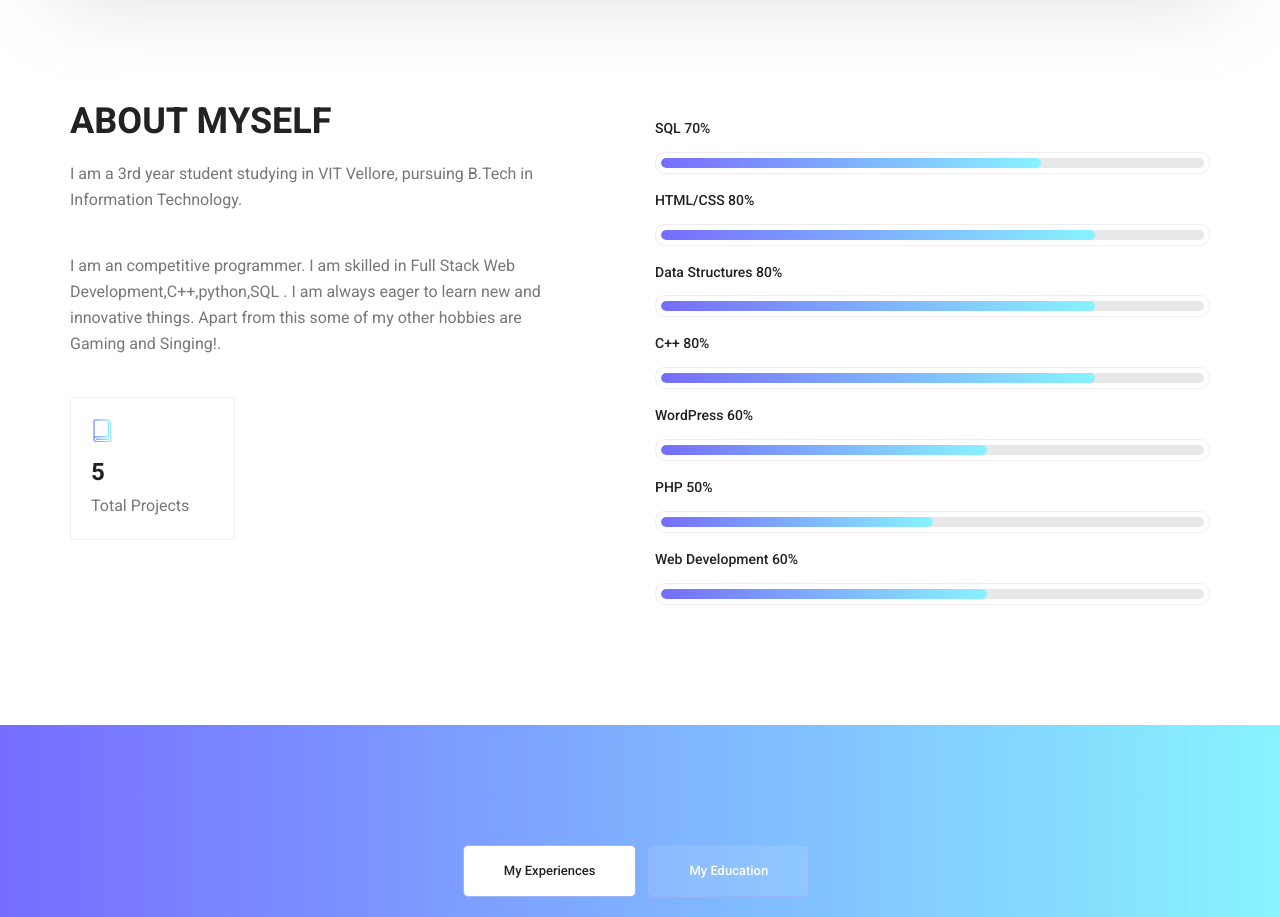
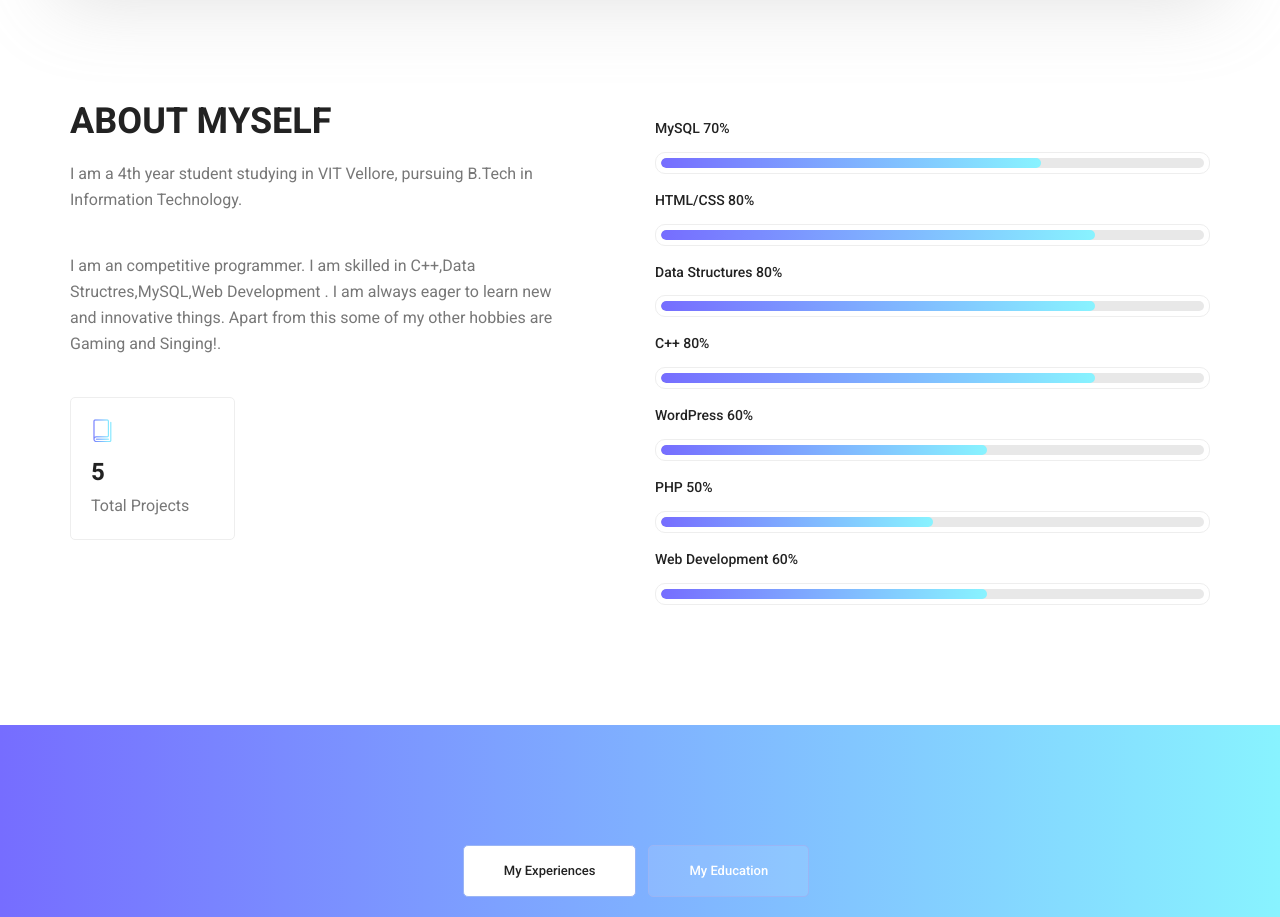
Before and after one commit to jayashree-raj/F1ghter007.github.io, a plain HTML site: page index.html in a window 1280 px wide. Shown: the part 980-1897 px from the top of the page. Drawn offline with Linux system fonts and the light colour scheme.

Commit message:
Update index.html

```diff
--- a/index.html
+++ b/index.html
@@ -93,8 +93,8 @@
         			<div class="col-lg-6">
         				<div class="welcome_text">
         					<h4>About Myself</h4>
-        					<p>I am a 3rd year student studying in VIT Vellore, pursuing B.Tech in Information Technology.</p>
-							<p>I am an competitive programmer. I am skilled in Full Stack Web Development,C++,python,SQL . I am always eager to learn new and innovative things. Apart from this some of my other hobbies are Gaming and Singing!.</p>
+        					<p>I am a 4th year student studying in VIT Vellore, pursuing B.Tech in Information Technology.</p>
+							<p>I am an competitive programmer. I am skilled in C++,Data Structres,MySQL,Web Development . I am always eager to learn new and innovative things. Apart from this some of my other hobbies are Gaming and Singing!.</p>
 							<div class="row">
         						<div class="col-md-4">
         							<div class="wel_item">
@@ -110,7 +110,7 @@
         				<div class="tools_expert">
         					<div class="skill_main">
 								<div class="skill_item">
-									<h4>SQL <span class="counter">70</span>%</h4>
+									<h4>MySQL <span class="counter">70</span>%</h4>
 									<div class="progress_br">
 										<div class="progress">
 											<div class="progress-bar" role="progressbar" aria-valuenow="70" aria-valuemin="0" aria-valuemax="100"></div>
```
